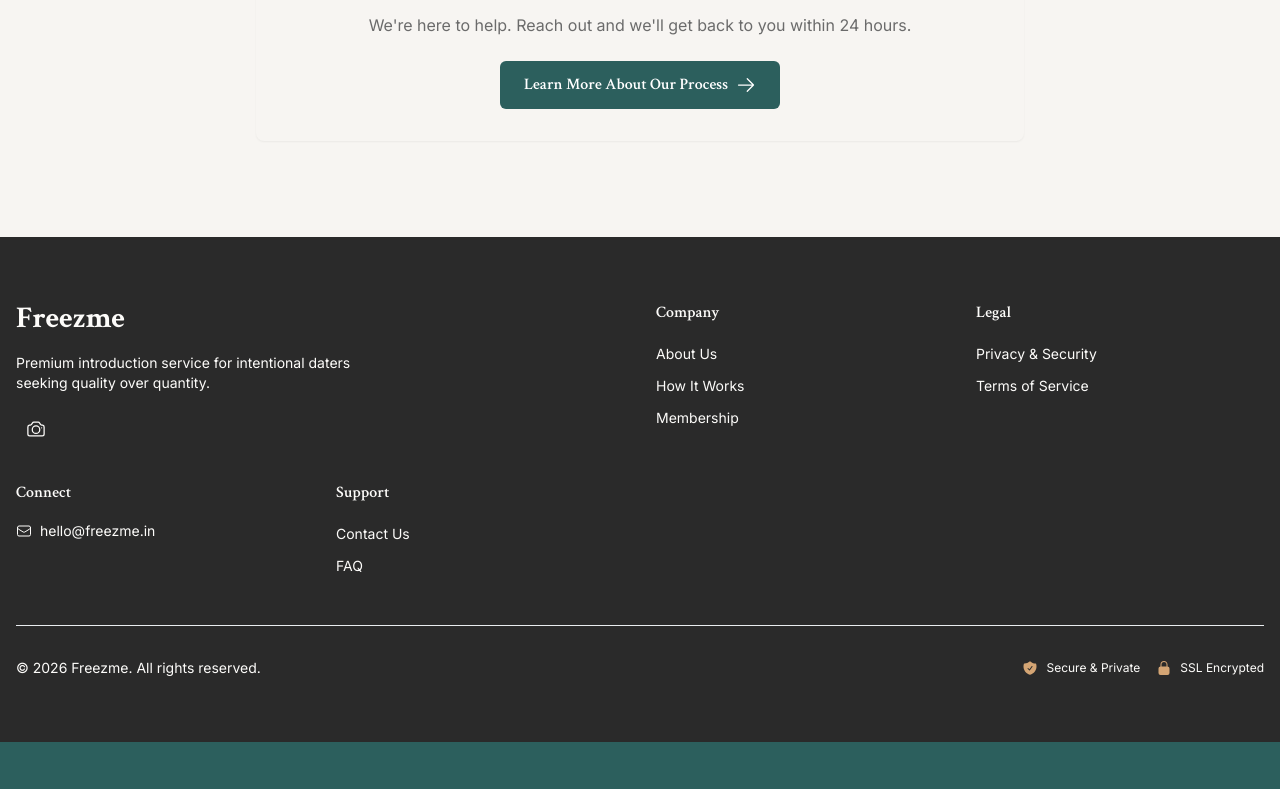
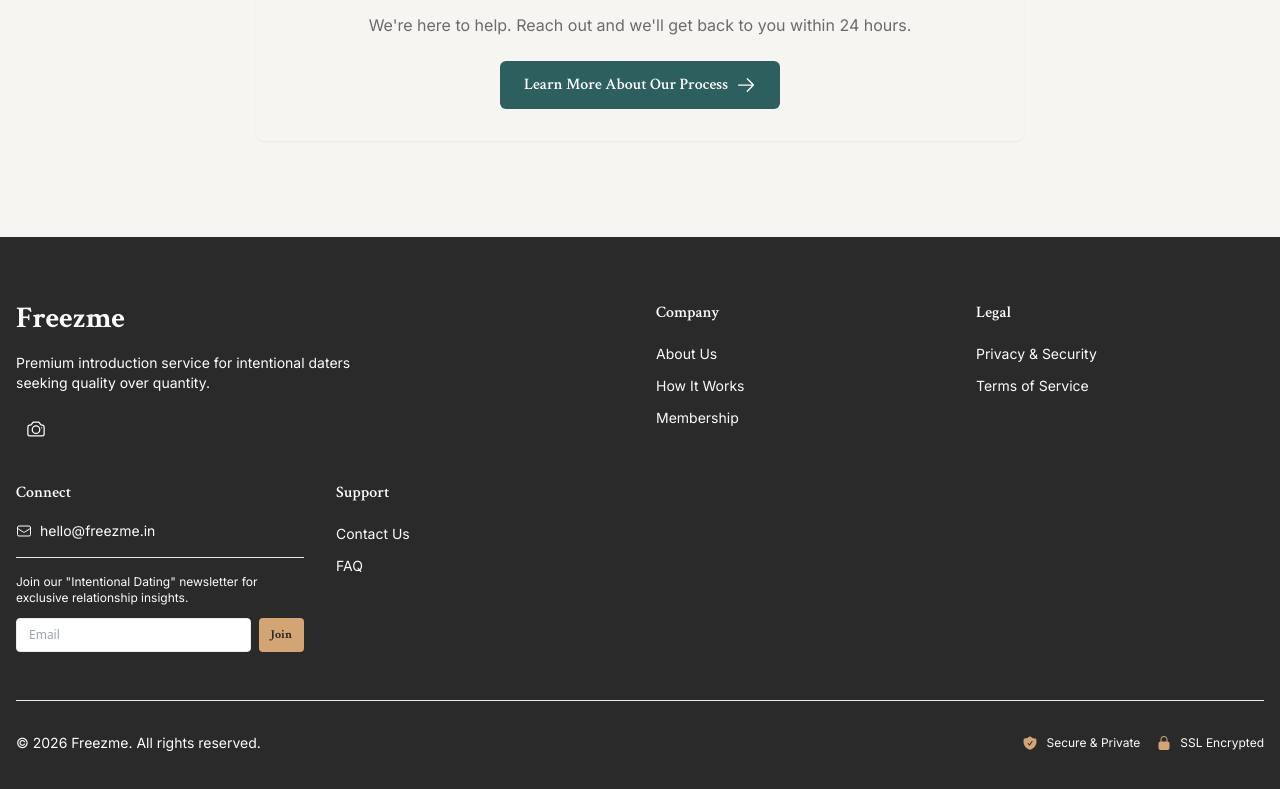
Before and after one commit to Leeshwaan04/freezmelanding, a Next.js app: page / in a window 1280 px wide. Shown: the part 7462-8251 px from the top of the page. Before the commit the page ends 8204 px from the top, so only its background shows below. Built offline with nearby package versions, Linux system fonts and the light colour scheme.

Commit message:
Optimize conversion flow: Lead capture after Step 1, Founder's message, and Footer Newsletter

```diff
--- a/package.json
+++ b/package.json
@@ -60,7 +60,8 @@
     "razorpay": "2.9.6",
     "react": "19.0.3",
     "react-dom": "19.0.3",
-    "recharts": "^2.15.2"
+    "recharts": "^2.15.2",
+    "resend": "^6.8.0"
   },
   "devDependencies": {
     "@eslint/eslintrc": "^3",
--- a/src/app/api/apply/route.ts
+++ b/src/app/api/apply/route.tsx
@@ -1,5 +1,7 @@
 import { NextResponse } from 'next/server';
 import { supabase } from '@/lib/supabase';
+import { resend } from '@/lib/resend';
+import { WelcomeEmailTemplate } from '@/components/emails/WelcomeEmailTemplate';
 
 export async function POST(request: Request) {
     try {
@@ -14,10 +16,10 @@ export async function POST(request: Request) {
             );
         }
 
-        // Try to save to Supabase if configured, otherwise just log
+        // Try to save to Supabase if configured
         if (process.env.NEXT_PUBLIC_SUPABASE_URL && process.env.NEXT_PUBLIC_SUPABASE_ANON_KEY) {
             try {
-                const { data, error } = await supabase
+                const { error } = await supabase
                     .from('applications')
                     .insert([
                         {
@@ -52,11 +54,29 @@ export async function POST(request: Request) {
 
                 if (error) {
                     console.error('Supabase error:', error);
-                    // We'll still return success to the user but log the error for the dev
-                    // This prevents the UI from breaking if DB schema isn't ready yet
                 }
             } catch (dbError) {
                 console.error('Database connection error:', dbError);
+            }
+        }
+
+        // Send Welcome Email via Resend
+        if (resend) {
+            try {
+                const { data, error: emailError } = await resend.emails.send({
+                    from: 'Freezme <hello@freezme.in>',
+                    to: [email],
+                    subject: 'Application Received - Freezme Community',
+                    react: <WelcomeEmailTemplate fullName={fullName} />,
+                });
+
+                if (emailError) {
+                    console.error('Email sending error:', emailError);
+                } else {
+                    console.log('Welcome email sent successfully:', data?.id);
+                }
+            } catch (emailErr) {
+                console.error('Resend service error:', emailErr);
             }
         }
 
--- /dev/null
+++ b/src/app/api/leads/route.ts
@@ -0,0 +1,52 @@
+import { NextResponse } from 'next/server';
+import { supabase } from '@/lib/supabase';
+
+export async function POST(request: Request) {
+    try {
+        const body = await request.json();
+        const { email, fullName, phone, leadSource } = body;
+
+        if (!email) {
+            return NextResponse.json(
+                { error: 'Email is required' },
+                { status: 400 }
+            );
+        }
+
+        if (process.env.NEXT_PUBLIC_SUPABASE_URL && process.env.NEXT_PUBLIC_SUPABASE_ANON_KEY) {
+            try {
+                const { error } = await supabase
+                    .from('leads')
+                    .insert([
+                        {
+                            full_name: fullName || 'Newsletter Subscriber',
+                            email: email,
+                            phone: phone || null,
+                            source: leadSource || 'unknown',
+                            metadata: body.metadata || {},
+                            submitted_at: new Date().toISOString(),
+                        },
+                    ]);
+
+                if (error) {
+                    console.error('Supabase Lead Error:', error);
+                }
+            } catch (dbError) {
+                console.error('Database lead connection error:', dbError);
+            }
+        }
+
+        console.log('Lead Captured:', { fullName, email, phone, leadSource });
+
+        return NextResponse.json(
+            { message: 'Lead captured successfully' },
+            { status: 200 }
+        );
+    } catch (error) {
+        console.error('Lead API Error:', error);
+        return NextResponse.json(
+            { error: 'Internal Server Error' },
+            { status: 500 }
+        );
+    }
+}
--- a/src/app/application/components/ApplicationInteractive.tsx
+++ b/src/app/application/components/ApplicationInteractive.tsx
@@ -232,6 +232,24 @@ const ApplicationInteractive = () => {
 
   const handleNext = () => {
     if (validateStep(currentStep)) {
+      // Capture Soft Lead on Step 1 completion
+      if (currentStep === 1) {
+        fetch('/api/leads', {
+          method: 'POST',
+          headers: { 'Content-Type': 'application/json' },
+          body: JSON.stringify({
+            fullName: formData.fullName,
+            email: formData.email,
+            phone: formData.phone,
+            leadSource: 'application_abandonment_prevention',
+            metadata: {
+              gender: formData.gender,
+              city: formData.city
+            }
+          }),
+        }).catch(err => console.error('Silent lead capture failed:', err));
+      }
+
       setDirection(1);
       setCurrentStep((prev) => Math.min(prev + 1, 4));
       window.scrollTo({ top: 0, behavior: 'smooth' });
--- a/src/app/application/components/Step1Personal.tsx
+++ b/src/app/application/components/Step1Personal.tsx
@@ -87,6 +87,22 @@ const Step1Personal = ({ data, errors, onChange }: Step1PersonalProps) => {
       variants={containerVariants}
       className="space-y-8"
     >
+      {/* Founder's Message - Human Touch */}
+      <motion.div
+        variants={itemVariants}
+        className="bg-accent/10 border border-accent/20 rounded-2xl p-6 mb-8 flex items-start gap-4"
+      >
+        <div className="flex-shrink-0 w-12 h-12 bg-accent rounded-full flex items-center justify-center text-accent-foreground font-headline font-bold text-xl">
+          S
+        </div>
+        <div>
+          <h4 className="font-headline font-semibold text-primary mb-1">A Note from Sumit</h4>
+          <p className="font-body text-sm text-foreground/80 leading-relaxed italic">
+            &quot;I created Freezme because I saw how swiping culture was burning out good people. My team and I manually review every application to protect the quality of this community. Take your time—we&apos;re looking for depth, not just data.&quot;
+          </p>
+        </div>
+      </motion.div>
+
       <div className="border-b border-border/20 pb-6">
         <h2 className="font-headline text-3xl font-bold bg-gradient-to-r from-foreground to-foreground/60 bg-clip-text text-transparent mb-2">
           Personal Information
--- a/src/components/common/Footer.tsx
+++ b/src/components/common/Footer.tsx
@@ -103,7 +103,7 @@ const Footer: React.FC<FooterProps> = ({ className = '' }) => {
             <h3 className="font-headline text-base font-semibold text-background mb-4">
               Connect
             </h3>
-            <div className="space-y-3">
+            <div className="space-y-4">
               <a
                 href="mailto:hello@freezme.in"
                 className="flex items-center gap-2 font-body text-sm text-background/70 hover:text-accent transition-colors duration-300"
@@ -111,6 +111,48 @@ const Footer: React.FC<FooterProps> = ({ className = '' }) => {
                 <Icon name="EnvelopeIcon" size={16} variant="outline" />
                 hello@freezme.in
               </a>
+
+              {/* Newsletter Soft Lead */}
+              <div className="pt-4 border-t border-background/10">
+                <p className="font-body text-xs text-background/60 mb-3">
+                  Join our &quot;Intentional Dating&quot; newsletter for exclusive relationship insights.
+                </p>
+                <form
+                  onSubmit={async (e) => {
+                    e.preventDefault();
+                    const form = e.target as HTMLFormElement;
+                    const emailInput = form.querySelector('input') as HTMLInputElement;
+                    const email = emailInput.value;
+                    if (!email) return;
+
+                    try {
+                      await fetch('/api/leads', {
+                        method: 'POST',
+                        headers: { 'Content-Type': 'application/json' },
+                        body: JSON.stringify({ email, leadSource: 'footer_newsletter' }),
+                      });
+                      emailInput.value = '';
+                      alert('Thank you for subscribing!');
+                    } catch (err) {
+                      console.error(err);
+                    }
+                  }}
+                  className="flex gap-2"
+                >
+                  <input
+                    type="email"
+                    placeholder="Email"
+                    required
+                    className="flex-1 bg-background/5 border border-background/10 rounded px-3 py-2 text-xs text-background focus:outline-none focus:border-accent transition-colors"
+                  />
+                  <button
+                    type="submit"
+                    className="bg-accent text-accent-foreground px-3 py-2 rounded text-xs font-headline font-bold hover:bg-accent/90 transition-colors"
+                  >
+                    Join
+                  </button>
+                </form>
+              </div>
             </div>
           </div>
 
--- /dev/null
+++ b/src/components/emails/WelcomeEmailTemplate.tsx
@@ -0,0 +1,74 @@
+import * as React from 'react';
+
+interface WelcomeEmailProps {
+    fullName: string;
+}
+
+export const WelcomeEmailTemplate: React.FC<Readonly<WelcomeEmailProps>> = ({
+    fullName,
+}) => (
+    <div style={{
+        fontFamily: 'Crimson Text, Garamond, serif',
+        color: '#2A2A2A',
+        backgroundColor: '#FDFCFA',
+        padding: '40px 20px',
+        maxWidth: '600px',
+        margin: '0 auto',
+        border: '1px solid #E9ECEF',
+        borderRadius: '8px'
+    }}>
+        <div style={{ textAlign: 'center', marginBottom: '30px' }}>
+            <h1 style={{ color: '#2C5F5D', fontSize: '28px', margin: '0' }}>Freezme</h1>
+            <p style={{ color: '#8B7355', fontSize: '14px', letterSpacing: '2px', textTransform: 'uppercase', margin: '5px 0' }}>
+                Invite-Only Introductions
+            </p>
+        </div>
+
+        <div style={{ lineHeight: '1.6' }}>
+            <p>Hello {fullName},</p>
+
+            <p>
+                Thank you for applying to join the Freezme community. We have received your application and
+                our curation team has begun the review process.
+            </p>
+
+            <p>
+                At Freezme, we prioritize trust and intentionality. Because we are an <strong>invite-only</strong> community,
+                we manually assess every profile to ensure it aligns with our core values of emotional intelligence
+                and high-intent dating.
+            </p>
+
+            <h3 style={{ color: '#2C5F5D', marginTop: '30px' }}>What happens next?</h3>
+            <ul style={{ paddingLeft: '20px' }}>
+                <li style={{ marginBottom: '10px' }}>
+                    <strong>Manual Review:</strong> Our team will evaluate your compatibility potential.
+                </li>
+                <li style={{ marginBottom: '10px' }}>
+                    <strong>Personal Outreach:</strong> If your profile is a match for our current community,
+                    a relationship manager will reach out to you directly to guide you through the next steps.
+                </li>
+            </ul>
+
+            <p style={{ marginTop: '30px' }}>
+                We appreciate your patience while we maintain the exclusivity and quality of our network.
+            </p>
+
+            <p>
+                Warm regards,<br />
+                <strong>The Freezme Curation Team</strong>
+            </p>
+        </div>
+
+        <div style={{
+            marginTop: '40px',
+            paddingTop: '20px',
+            borderTop: '1px solid #E9ECEF',
+            textAlign: 'center',
+            fontSize: '12px',
+            color: '#6B6B6B'
+        }}>
+            <p>© {new Date().getFullYear()} Freezme. All rights reserved.</p>
+            <p>Premium intros for intentional daters.</p>
+        </div>
+    </div>
+);
--- /dev/null
+++ b/src/lib/resend.ts
@@ -0,0 +1,9 @@
+import { Resend } from 'resend';
+
+const resendApiKey = process.env.RESEND_API_KEY;
+
+if (!resendApiKey && process.env.NODE_ENV === 'production') {
+    console.warn('RESEND_API_KEY is not set. Emails will not be sent.');
+}
+
+export const resend = resendApiKey ? new Resend(resendApiKey) : null;
```
Also changed, not shown: 2 other files (tests, documents, lock files or other folders).
